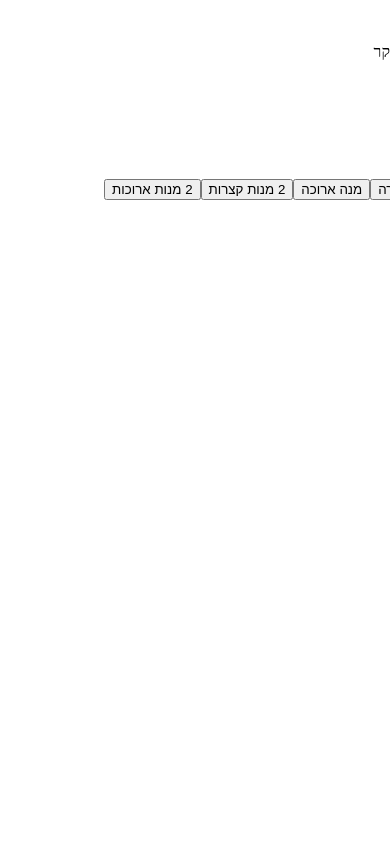
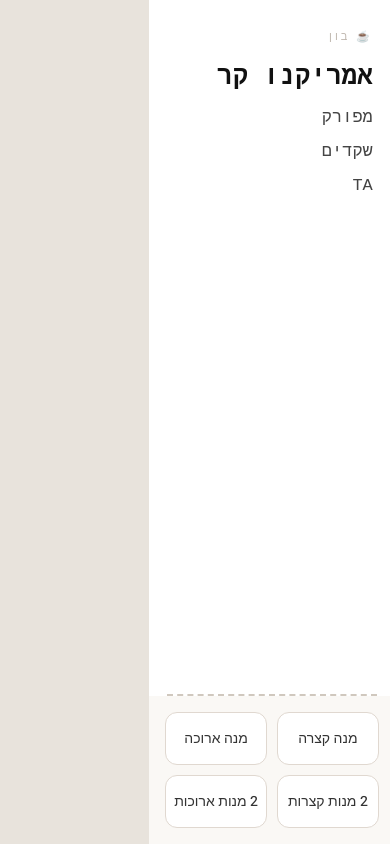
Before and after one commit to avishagcohen5-ctrl/coffee-quiz, a React (Vite) app: page / in a window 390 px wide. Built offline with nearby package versions, Linux system fonts and the light colour scheme.

Commit message:
feat: add full CSS — receipt bon, RTL, mobile-first button grid

```diff
--- a/src/index.css
+++ b/src/index.css
@@ -1 +1,122 @@
-/* styles added in Task 8 */
+@import url('https://fonts.googleapis.com/css2?family=Heebo:wght@400;500;700;900&display=swap');
+
+*, *::before, *::after {
+  box-sizing: border-box;
+  margin: 0;
+  padding: 0;
+}
+
+body {
+  font-family: 'Heebo', sans-serif;
+  direction: rtl;
+  text-align: right;
+  background: #e8e3dc;
+  min-height: 100dvh;
+  display: flex;
+  justify-content: center;
+  align-items: flex-start;
+}
+
+.app {
+  width: 100%;
+  max-width: 430px;
+  min-height: 100dvh;
+  background: #fff;
+  display: flex;
+  flex-direction: column;
+}
+
+/* ── Bon ── */
+
+.bon {
+  flex: 1;
+  padding: 28px 22px 24px;
+}
+
+.bon-label {
+  font-size: 11px;
+  color: #c0b8b0;
+  letter-spacing: 3px;
+  text-transform: uppercase;
+  margin-bottom: 16px;
+}
+
+.bon-name {
+  font-family: 'Courier New', Courier, monospace;
+  font-size: 26px;
+  font-weight: 700;
+  color: #111;
+  line-height: 1.3;
+  margin-bottom: 6px;
+}
+
+.bon-line {
+  font-family: 'Courier New', Courier, monospace;
+  font-size: 17px;
+  color: #444;
+  line-height: 2;
+}
+
+/* ── Divider ── */
+
+.divider {
+  border: none;
+  border-top: 2px dashed #d0c8be;
+  margin: 0 18px;
+}
+
+/* ── Buttons ── */
+
+.buttons-grid {
+  display: grid;
+  grid-template-columns: 1fr 1fr;
+  gap: 10px;
+  padding: 16px;
+  background: #faf8f5;
+}
+
+.btn {
+  background: #fff;
+  border: 1.5px solid #e0d8d0;
+  border-radius: 12px;
+  padding: 15px 8px;
+  font-size: 14px;
+  font-family: 'Heebo', sans-serif;
+  font-weight: 500;
+  color: #333;
+  cursor: pointer;
+  transition: background 0.12s, border-color 0.12s, color 0.12s;
+  -webkit-tap-highlight-color: transparent;
+}
+
+.btn:active:not(:disabled) {
+  transform: scale(0.96);
+}
+
+.btn--wide {
+  grid-column: span 2;
+}
+
+.btn--correct {
+  background: #4CAF50;
+  border-color: #4CAF50;
+  color: #fff;
+  font-weight: 700;
+}
+
+.btn--wrong {
+  background: #e53935;
+  border-color: #e53935;
+  color: #fff;
+  font-weight: 700;
+}
+
+.btn--dim {
+  color: #c8c0b8;
+  border-color: #ece8e4;
+  background: #faf8f5;
+}
+
+.btn:disabled {
+  cursor: default;
+}
```
